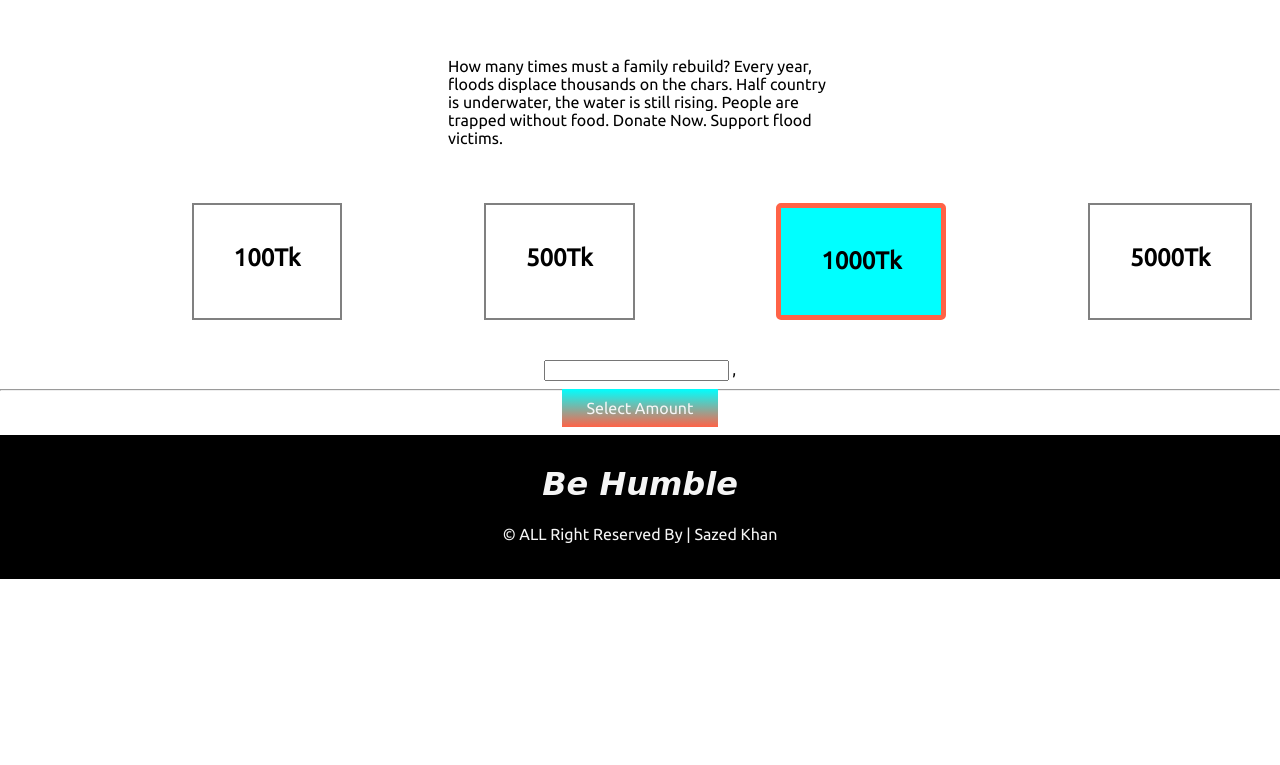
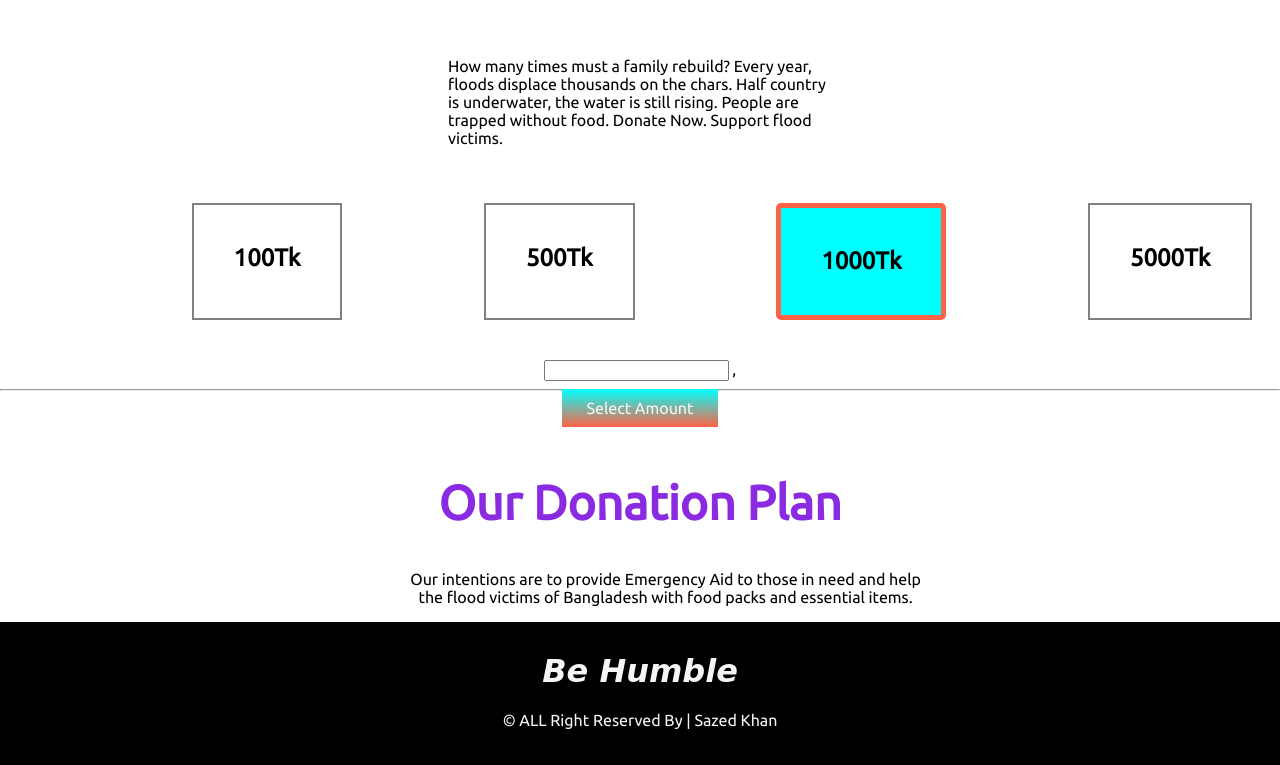
Before and after one commit to SazedKhan1/my-first-assignment, a plain HTML site: page Index.html in a window 1280 px wide. Shown: the part 869-1634 px from the top of the page. Before the commit the page ends 1448 px from the top, so only its background shows below. Drawn offline with Linux system fonts and the light colour scheme.

Commit message:
new'code

```diff
--- a/Index.html
+++ b/Index.html
@@ -72,6 +72,13 @@
         <br>
 
     </section>
+    <section>
+        <div class="donation-plan">
+            <h1>Our Donation Plan</h1>
+            <p>Our intentions are to provide Emergency Aid to those in need and help the flood victims of Bangladesh
+                with food packs and essential items.</p>
+        </div>
+    </section>
 </body>
 <footer>
     <h1>Be Humble</h1>
--- a/style.css
+++ b/style.css
@@ -110,6 +110,21 @@ body {
 
 }
 
+.donation-plan {
+    text-align: center;
+
+}
+
+.donation-plan h1 {
+    font-size: 3rem;
+    color: blueviolet
+}
+
+.donation-plan p {
+    width: 40%;
+    margin-left: 32%;
+}
+
 footer {
     background-color: black;
     color: whitesmoke;
```
